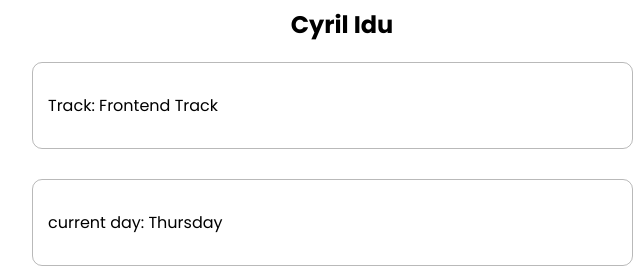
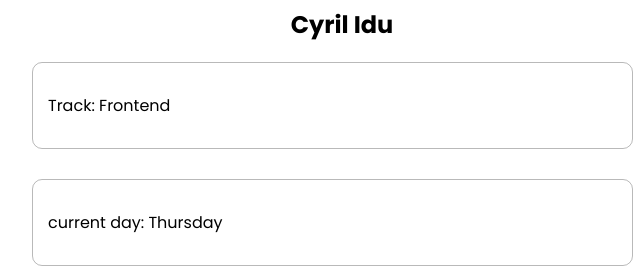
Before and after one commit to Dev-cyril/Hng_statge1, a plain HTML site: page index.html in a window 1280 px wide. Shown: the part 183-451 px from the top of the page, 298-938 px from the left. Drawn offline with Linux system fonts and the light colour scheme; a web font is replaced by a local one.

```diff
--- a/index.html
+++ b/index.html
@@ -15,7 +15,7 @@
         </div>
         <h2 data-testid="slackUserName">Cyril Idu</h2>
         <div class="details">
-            <div class="track" data-testid="myTrack">Track: Frontend Track</div>
+            <div class="track" data-testid="myTrack">Track: Frontend</div>
             <div id="currentDayOfTheWeek" data-testid="currentDayOfTheWeek"></div>
             <div id="currentTime" data-testid="currentUTCTime"></div>
             <a href="https://github.com/Dev-cyril/Hng_statge1" target="_blank">
```
